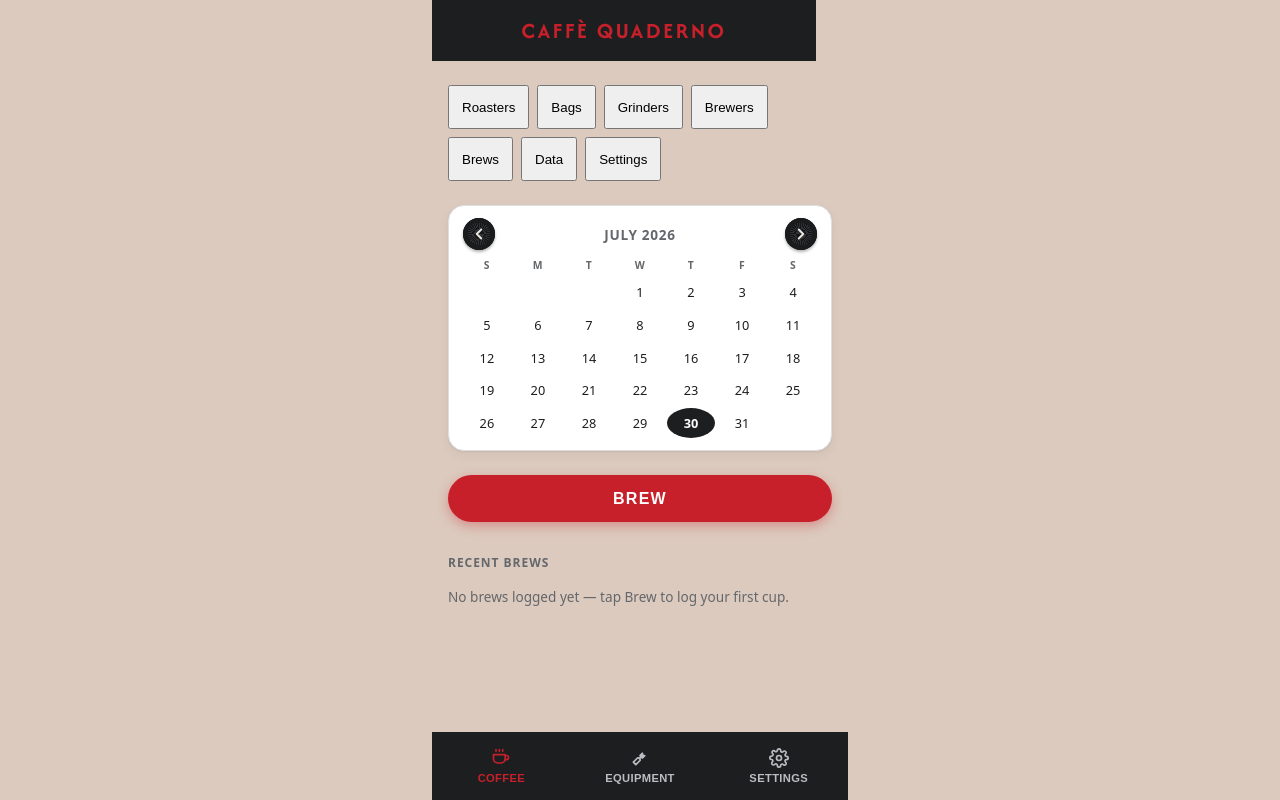
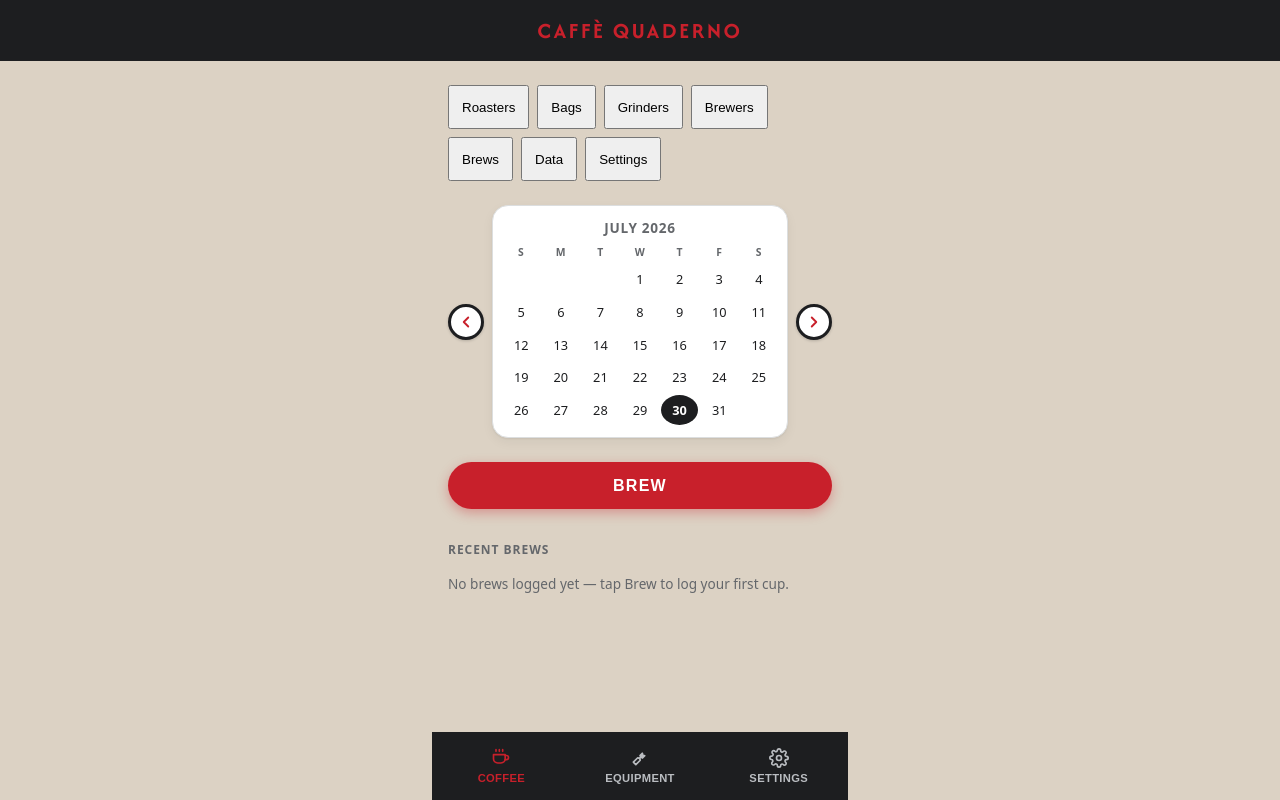
Before and after one commit to micahblut/coffee, a website with bundled scripts: page index.html in a window 1280 px wide. Built offline with nearby package versions, Linux system fonts and the light colour scheme.

Commit message:
style tweaks

```diff
--- a/src/main.js
+++ b/src/main.js
@@ -85,10 +85,12 @@ async function main() {
 
   app.innerHTML = `
     <button type="button" id="app-header">Caffè Quaderno</button>
-    <nav id="nav"></nav>
-    <div id="back-bar"></div>
-    <div id="content"></div>
-    <div id="modal-root" hidden></div>
+    <div id="app-frame">
+      <nav id="nav"></nav>
+      <div id="back-bar"></div>
+      <div id="content"></div>
+      <div id="modal-root" hidden></div>
+    </div>
     <nav id="bottom-nav"></nav>
   `;
   const appHeader = /** @type {HTMLButtonElement} */ (
--- a/src/style.css
+++ b/src/style.css
@@ -7,7 +7,7 @@
 }
 
 :root {
-  --color-bg: #dccabe;
+  --color-bg: #dcd2c4;
   --color-surface: #ffffff;
   --color-steel: #dcdedf;
   --color-steel-dark: #aeb3b6;
@@ -22,7 +22,6 @@
     0 4px 12px rgba(0, 0, 0, 0.05);
   --bottom-nav-height: 4.25rem;
   --body-padding-x: 1rem;
-  --body-padding-top: 1.5rem;
 }
 
 * {
@@ -30,10 +29,7 @@
 }
 
 body {
-  max-width: 26rem;
-  margin: 0 auto;
-  padding: var(--body-padding-top) var(--body-padding-x)
-    calc(var(--bottom-nav-height) + env(safe-area-inset-bottom) + 1.5rem);
+  margin: 0;
   font-family:
     system-ui,
     -apple-system,
@@ -42,6 +38,16 @@ body {
   background: var(--color-bg);
   color: var(--color-ink);
   min-height: 100vh;
+}
+
+/* The mobile-column constraint lives here rather than on body, so
+   #app-header (a sibling of this frame) can span the full page width
+   instead of just this centered column. */
+#app-frame {
+  max-width: 26rem;
+  margin: 0 auto;
+  padding: 1.5rem var(--body-padding-x)
+    calc(var(--bottom-nav-height) + env(safe-area-inset-bottom) + 1.5rem);
 }
 
 form div {
@@ -88,13 +94,11 @@ button {
   display: block;
   width: 100%;
   min-height: 0;
+  margin: 0;
+  padding: calc(1rem + env(safe-area-inset-top)) var(--body-padding-x) 1rem;
   background: var(--color-ink);
   color: var(--color-red);
   border: none;
-  margin: calc(-1 * var(--body-padding-top)) calc(-1 * var(--body-padding-x))
-    1.5rem;
-  padding: 1rem var(--body-padding-x)
-    calc(1rem + env(safe-area-inset-top));
   font-family: "Afacad Flux", system-ui, sans-serif;
   font-weight: 700;
   font-size: 1.4rem;
@@ -110,18 +114,26 @@ button {
 /* Home screen
    ------------------------------------------------------------------ */
 
+.calendar-shell {
+  display: flex;
+  align-items: center;
+  gap: 0.5rem;
+}
+
 .calendar-card {
+  flex: 1;
+  min-width: 0;
   background: var(--color-surface);
   border: 1px solid var(--color-steel);
   border-radius: var(--radius-lg);
   box-shadow: var(--shadow-card);
-  padding: 0.75rem 0.85rem;
+  padding: 0.75rem 0.6rem;
 }
 
 #calendar-header {
   display: flex;
   align-items: center;
-  justify-content: space-between;
+  justify-content: center;
   margin-bottom: 0.5rem;
 }
 
@@ -133,26 +145,19 @@ button {
   color: var(--color-ink-soft);
 }
 
-/* Styled after the espresso machine's rotary dials — a knurled grip ring
-   (the conic gradient) around a solid recessed face. */
+/* Styled after the espresso machine's dial rings — a silver bezel on a
+   white face, with the machine's red used for the indicator/caret. */
 .calendar-nav-button {
-  position: relative;
-  width: 2rem;
-  height: 2rem;
+  flex-shrink: 0;
+  width: 2.25rem;
+  height: 2.25rem;
   min-height: 0;
   padding: 0;
   border-radius: 50%;
-  border: none;
-  background: repeating-conic-gradient(
-    from 0deg,
-    #313234 0deg 6deg,
-    #16161a 6deg 12deg
-  );
-  box-shadow:
-    inset 0 0 0 0.3rem #1a1b1d,
-    inset 0 0 0.4rem rgba(0, 0, 0, 0.6),
-    0 2px 3px rgba(0, 0, 0, 0.3);
-  color: #e9e5df;
+  border: 3px solid var(--color-ink);
+  background: #ffffff;
+  color: var(--color-red);
+  box-shadow: 0 1px 3px rgba(0, 0, 0, 0.18);
   display: inline-flex;
   align-items: center;
   justify-content: center;
@@ -202,20 +207,15 @@ button {
   font-weight: 700;
 }
 
-.calendar-day.has-brew::after {
-  content: "";
-  position: absolute;
-  bottom: 0.2rem;
-  left: 50%;
-  transform: translateX(-50%);
-  width: 4px;
-  height: 4px;
-  border-radius: 50%;
-  background: var(--color-red);
+.calendar-day.has-brew {
+  border: 2px solid var(--color-red);
+  border-radius: 0.3rem;
 }
 
-.calendar-day.is-today.has-brew::after {
-  background: #fff;
+.calendar-day.is-today.has-brew {
+  background: var(--color-ink);
+  color: #fff;
+  border-radius: 0.3rem;
 }
 
 .brew-button {
--- a/src/views/home.js
+++ b/src/views/home.js
@@ -26,7 +26,7 @@ export async function renderHome(container, nav) {
   let month = today.getMonth();
 
   container.innerHTML = `
-    <section class="calendar-card" id="calendar"></section>
+    <section class="calendar-shell" id="calendar"></section>
     <button type="button" id="brew-button" class="brew-button">Brew</button>
     <section class="recent-brews">
       <h2>Recent brews</h2>
@@ -58,12 +58,14 @@ export async function renderHome(container, nav) {
       year === today.getFullYear() && month === today.getMonth();
 
     calendar.innerHTML = `
-      <div id="calendar-header">
-        <button type="button" id="calendar-prev" class="calendar-nav-button" aria-label="Previous month">${CHEVRON_LEFT}</button>
-        <span id="calendar-month-label"></span>
-        <button type="button" id="calendar-next" class="calendar-nav-button" aria-label="Next month">${CHEVRON_RIGHT}</button>
+      <button type="button" id="calendar-prev" class="calendar-nav-button" aria-label="Previous month">${CHEVRON_LEFT}</button>
+      <div class="calendar-card">
+        <div id="calendar-header">
+          <span id="calendar-month-label"></span>
+        </div>
+        <div id="calendar-grid"></div>
       </div>
-      <div id="calendar-grid"></div>
+      <button type="button" id="calendar-next" class="calendar-nav-button" aria-label="Next month">${CHEVRON_RIGHT}</button>
     `;
 
     const monthLabelEl = /** @type {HTMLElement} */ (
```
